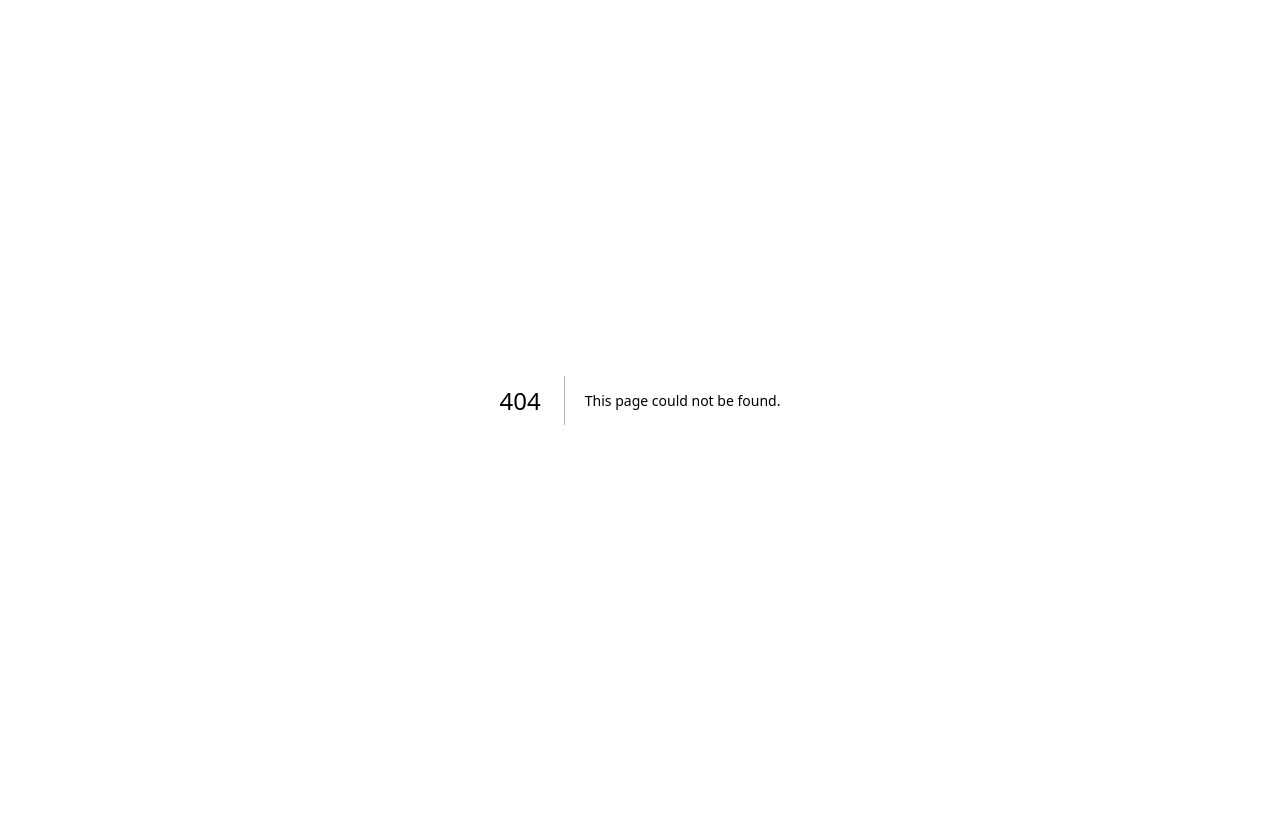
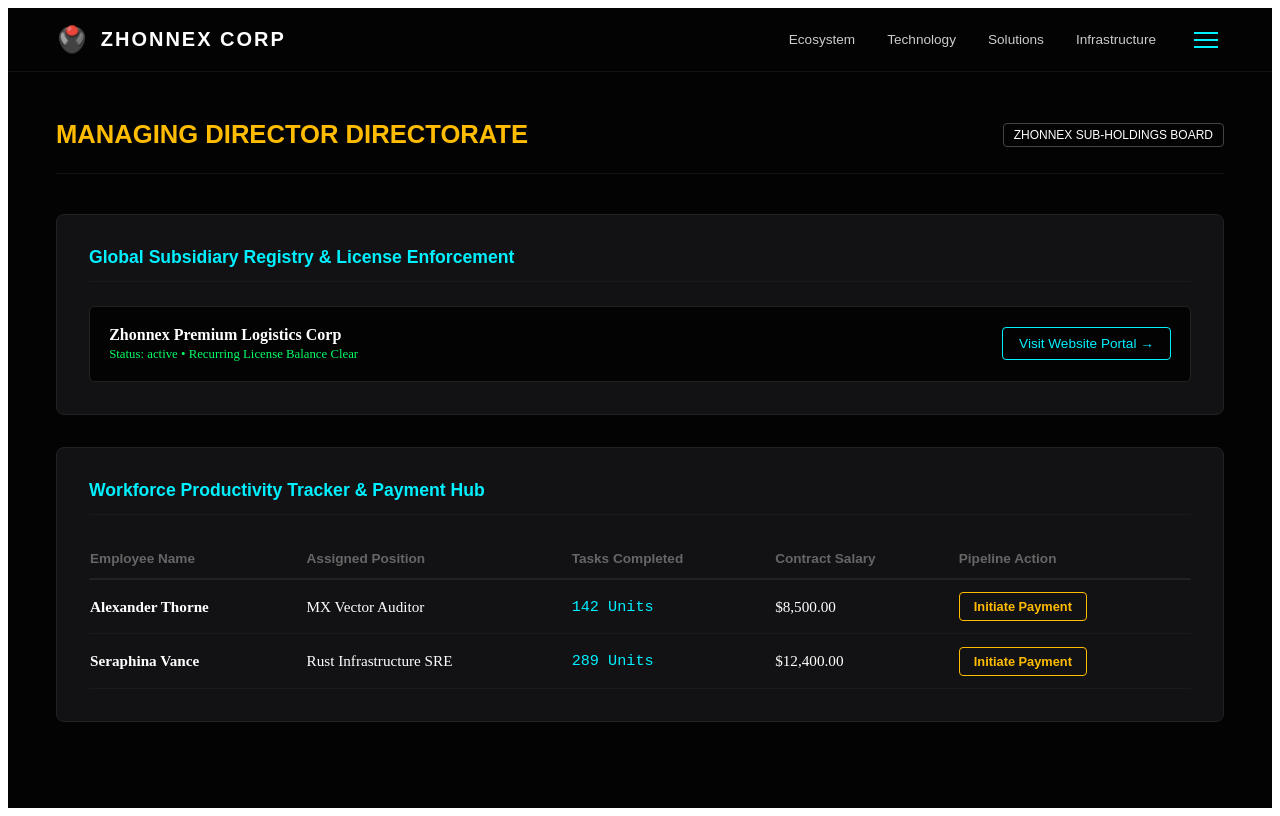
Before and after one commit to uwaziechidubem55-bit/zhonnex-empire-gateway, a Next.js app: page /dashboard/management-md in a window 1280 px wide. Before the commit this address had no page. Built offline with nearby package versions, Linux system fonts and the light colour scheme.

Commit message:
Create src/pages/dashboard/management-md.tsx

```diff
--- /dev/null
+++ b/src/pages/dashboard/management-md.tsx
@@ -0,0 +1,96 @@
+import React, { useState } from 'react';
+import { ZhonnexTokens } from '../../config/design-tokens';
+import { HeaderNavigation } from '../../components/HeaderNavigation';
+import { HamburgerMenu } from '../../components/HamburgerMenu';
+
+export default function ManagementMdZone() {
+  const [menuOpen, setMenuOpen] = useState(false);
+  const [employees, setEmployees] = useState([
+    { name: "Alexander Thorne", position: "MX Vector Auditor", tasksDone: 142, salary: "\$8,500.00", status: "PENDING" },
+    { name: "Seraphina Vance", position: "Rust Infrastructure SRE", tasksDone: 289, salary: "\$12,400.00", status: "PENDING" }
+  ]);
+
+  const initiatePaymentPipeline = (index: number) => {
+    const updated = [...employees];
+    updated[index].status = "STAGED_FOR_SECRETARY";
+    setEmployees(updated);
+    alert(`💸 Salary allocation for ${updated[index].name} has been approved and pushed to the Financial Secretary queue.`);
+  };
+
+  return (
+    <div style={styles.pageWrapper}>
+      <HeaderNavigation onHamburgerClick={() => setMenuOpen(true)} showHamburger={true} />
+      <HamburgerMenu isOpen={menuOpen} onClose={() => setMenuOpen(false)} role="MANAGEMENT_MD" />
+
+      <main style={styles.mainContent}>
+        <div style={styles.welcomeBanner}>
+          <h1 style={styles.title}>MANAGING DIRECTOR DIRECTORATE</h1>
+          <span style={styles.holdingsBadge}>ZHONNEX SUB-HOLDINGS BOARD</span>
+        </div>
+
+        {/* AUTOMATED SUBSIDIARY EXPIRY TRACKER */}
+        <div style={styles.card}>
+          <h3 style={styles.cardTitle}>Global Subsidiary Registry & License Enforcement</h3>
+          <div style={styles.registryGrid}>
+            <div style={styles.companyRow}>
+              <div><strong>Zhonnex Premium Logistics Corp</strong><br/><span style={styles.metaText}>Status: active • Recurring License Balance Clear</span></div>
+              <button style={styles.visitLinkBtn}>Visit Website Portal →</button>
+            </div>
+          </div>
+        </div>
+
+        {/* WORKFORCE PERFORMANCE & COMPENSATION LEVERAGE */}
+        <div style={{...styles.card, marginTop: '2rem'}}>
+          <h3 style={styles.cardTitle}>Workforce Productivity Tracker & Payment Hub</h3>
+          <table style={styles.table}>
+            <thead>
+              <tr style={styles.thRow}>
+                <th>Employee Name</th>
+                <th>Assigned Position</th>
+                <th>Tasks Completed</th>
+                <th>Contract Salary</th>
+                <th>Pipeline Action</th>
+              </tr>
+            </thead>
+            <tbody>
+              {employees.map((emp, i) => (
+                <tr key={i} style={styles.trRow}>
+                  <td><strong>{emp.name}</strong></td>
+                  <td>{emp.position}</td>
+                  <td style={{color: ZhonnexTokens.colors.imperialCyan, fontFamily: 'monospace'}}>{emp.tasksDone} Units</td>
+                  <td>{emp.salary}</td>
+                  <td>
+                    {emp.status === 'PENDING' ? (
+                      <button onClick={() => initiatePaymentPipeline(i)} style={styles.initiateBtn}>Initiate Payment</button>
+                    ) : (
+                      <span style={styles.stagedBadge}>STAGED IN QUEUE</span>
+                    )}
+                  </td>
+                </tr>
+              ))}
+            </tbody>
+          </table>
+        </div>
+      </main>
+    </div>
+  );
+}
+
+const styles: Record<string, React.CSSProperties> = {
+  pageWrapper: { backgroundColor: ZhonnexTokens.colors.voidBlack, minHeight: '100vh', color: '#fff' },
+  mainContent: { padding: '3rem', maxWidth: '1200px', margin: '0 auto' },
+  welcomeBanner: { display: 'flex', justifyContent: 'space-between', alignItems: 'center', marginBottom: '2.5rem', borderBottom: '1px solid #121214', paddingBottom: '1.5rem' },
+  title: { fontFamily: ZhonnexTokens.typography.displayFont, fontSize: '1.6rem', color: ZhonnexTokens.colors.velocityGold, margin: 0 },
+  holdingsBadge: { fontFamily: ZhonnexTokens.typography.displayFont, fontSize: '0.75rem', color: '#fff', border: '1px solid #444', padding: '4px 10px', borderRadius: '4px' },
+  card: { backgroundColor: ZhonnexTokens.colors.quantumSlate, border: '1px solid #222', borderRadius: '8px', padding: '2rem' },
+  cardTitle: { fontFamily: ZhonnexTokens.typography.displayFont, fontSize: '1.1rem', marginTop: 0, borderBottom: '1px solid #1a1a1c', paddingBottom: '0.8rem', color: ZhonnexTokens.colors.imperialCyan },
+  registryGrid: { marginTop: '1.5rem' },
+  companyRow: { display: 'flex', justifyContent: 'space-between', alignItems: 'center', backgroundColor: '#030303', padding: '1.2rem', borderRadius: '6px', border: '1px solid #222' },
+  metaText: { fontSize: '0.8rem', color: ZhonnexTokens.colors.securityPass },
+  visitLinkBtn: { backgroundColor: 'transparent', border: `1px solid ${ZhonnexTokens.colors.imperialCyan}`, color: ZhonnexTokens.colors.imperialCyan, padding: '8px 16px', borderRadius: '4px', cursor: 'pointer', fontSize: '0.85rem' },
+  table: { width: '100%', marginTop: '1.5rem', borderCollapse: 'collapse' },
+  thRow: { textAlign: 'left', borderBottom: '2px solid #222', color: '#666', fontSize: '0.85rem', fontFamily: ZhonnexTokens.typography.displayFont, height: '40px' },
+  trRow: { borderBottom: '1px solid #1a1a1c', height: '55px', fontSize: '0.95rem' },
+  initiateBtn: { backgroundColor: 'transparent', border: `1px solid ${ZhonnexTokens.colors.velocityGold}`, color: ZhonnexTokens.colors.velocityGold, padding: '6px 14px', borderRadius: '4px', cursor: 'pointer', fontSize: '0.8rem', fontWeight: 'bold' },
+  stagedBadge: { color: ZhonnexTokens.colors.textMuted, fontSize: '0.8rem', letterSpacing: '1px', fontWeight: 'bold' }
+};
```
